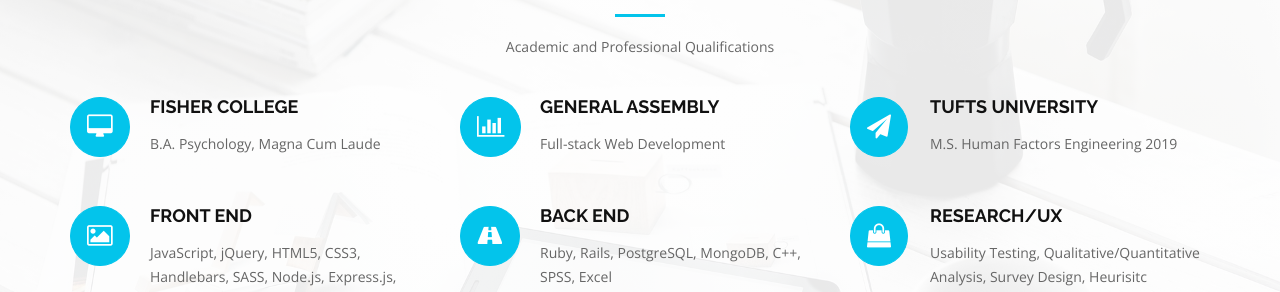
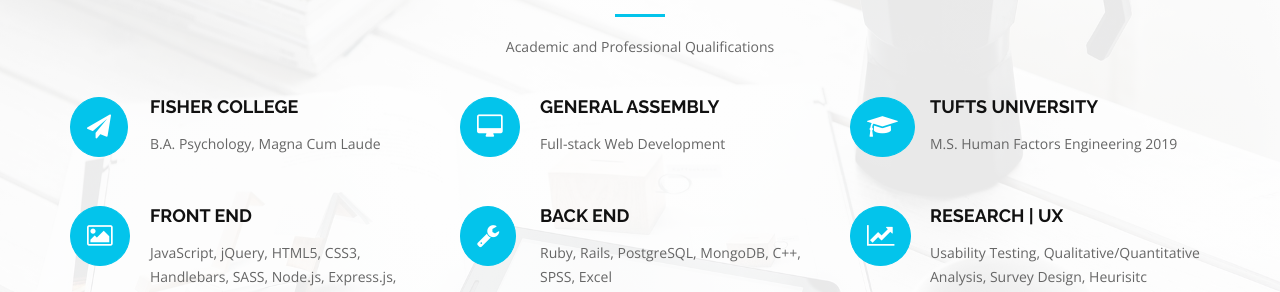
Before and after one commit to ryanwk/old_portfolio, a website: page index.html in a window 1280 px wide. Shown: the part 1778-2070 px from the top of the page. Drawn offline with nearby package versions, Linux system fonts and the light colour scheme.

Commit message:
icons for qualifications section have been updated

```diff
--- a/index.html
+++ b/index.html
@@ -165,7 +165,7 @@
       <div class="row">
         <div class="col-md-4 service-item">
           <div class="service-icon">
-            <i class="fa fa-desktop"></i>
+            <i class="fa fa-paper-plane"></i>
           </div>
           <h4 class="service-title">
             <a href="">Fisher College</a>
@@ -174,7 +174,7 @@
         </div>
         <div class="col-md-4 service-item">
           <div class="service-icon">
-            <i class="fa fa-bar-chart"></i>
+            <i class="fa fa-desktop"></i>
           </div>
           <h4 class="service-title">
             <a href="">General Assembly</a>
@@ -183,7 +183,7 @@
         </div>
         <div class="col-md-4 service-item">
           <div class="service-icon">
-            <i class="fa fa-paper-plane"></i>
+            <i class="fa fa-graduation-cap"></i>
           </div>
           <h4 class="service-title">
             <a href="">Tufts University</a>
@@ -201,7 +201,7 @@
         </div>
         <div class="col-md-4 service-item">
           <div class="service-icon">
-            <i class="fa fa-road"></i>
+            <i class="fa fa-wrench"></i>
           </div>
           <h4 class="service-title">
             <a href="">Back End</a>
@@ -210,10 +210,10 @@
         </div>
         <div class="col-md-4 service-item">
           <div class="service-icon">
-            <i class="fa fa-shopping-bag"></i>
+            <i class="fa fa-line-chart"></i>
           </div>
           <h4 class="service-title">
-            <a href="">Research/UX</a>
+            <a href="">Research | UX</a>
           </h4>
           <p class="service-description">Usability Testing, Qualitative/Quantitative Analysis, Survey Design, Heurisitc Evaluations,
             A/B Testing, Mock-ups, Wireframing, Statistics </p>
```
